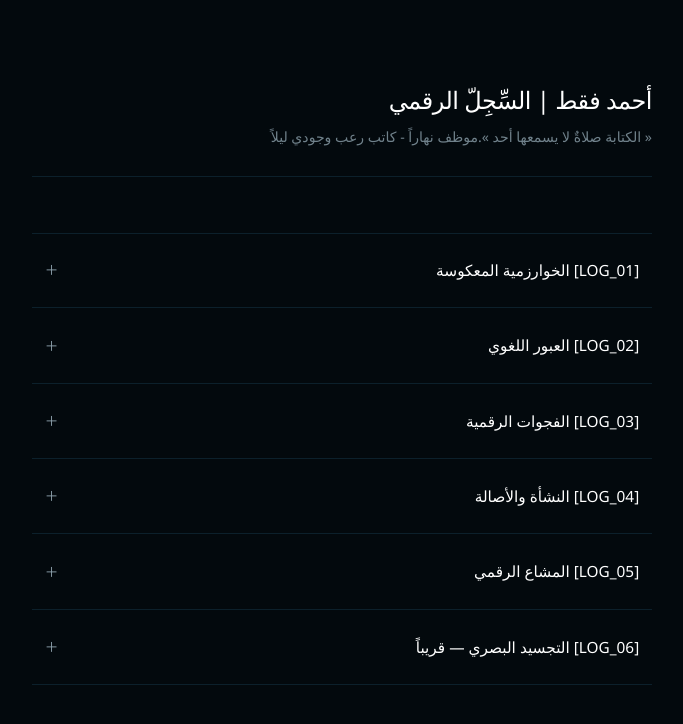
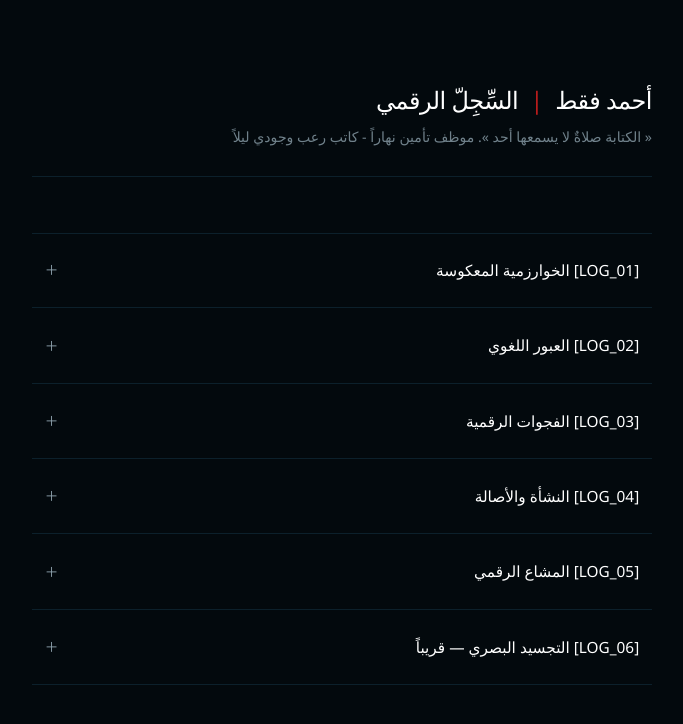
Before and after one commit to ahmdonly-site/digital-log, a plain HTML site: page index.html in a window 1280 px wide. Shown: the whole page, without its empty margins (298-981 px from the left). Drawn offline with Linux system fonts and the light colour scheme.

Commit message:
Update header and content text in index.html

```diff
--- a/index.html
+++ b/index.html
@@ -9,11 +9,11 @@
 <body>
     <div class="container">
 
-        <!-- الهيدر الصارم الجديد بالوصف البليغ المحكم وبدون أزرار -->
+        <!-- الهيدر الصارم الجديد المحقون بالرمز الملون وعلاج المسافات -->
         <header>
             <div class="profile-info">
-                <h1>أحمد فقط | السِّجِلّ الرقمي</h1>
-                <p>« الكتابة صلاةٌ لا يسمعها أحد ».موظف نهاراً - كاتب رعب وجودي ليلاً</p>
+                <h1>أحمد فقط <span class="brand-divider">|</span> السِّجِلّ الرقمي</h1>
+                <p>« الكتابة صلاةٌ لا يسمعها أحد ». موظف تأمين نهاراً - كاتب رعب وجودي ليلاً</p>
             </div>
         </header>
 
@@ -22,7 +22,7 @@
             <details>
                 <summary>[LOG_01] الخوارزمية المعكوسة</summary>
                 <div class="content">
-                    تفكيك القيمة الرقمية. أُمارسُ كتابةَ الرعب الوجودي على منصة (X) عبر هندسة خوارزمية معكوسة. الهدف الحقيقي هو الامتداد الأفقي في الفراغ: تحقيق أقصى معدل مشاهدات وعِدَادُ المتابعين صفر. قائمة المتابَعين تعكس المتابِعين بدقة وتجرد؛ عدد من أُتابعهم يُمثّل عدد من يُتابعني، دون تمييز أو فرز رقمي.
+                    تفكيك القيمة الرقمية. أُمارسُ كتابةَ الرعب الوجودي على منصة (X) عبر هندسة خوارزمية معكوسة. الهدف الحقيقي هو الامتداد الأفقي في الفراغ: تحقيق أقصى معدل مشاهدات وعِدَادُ المتابعين صفر. قائمة المتابَعين تعكس المتابِعين بدقة وتجرد؛ عدد من أُتابعهم يُمثّل عدد من يُتابعني, دون تمييز أو فرز رقمي.
                 </div>
             </details>
 
```
